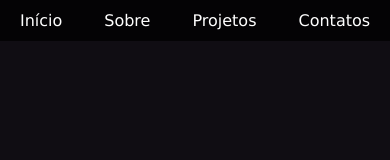
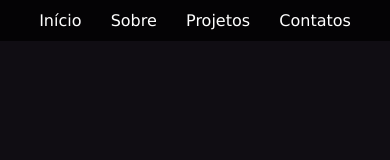
Before and after one commit to mariah-1/Portifolio, a plain HTML site: page Desktop/novoportifolio/index.html in a window 390 px wide. Shown: the top 160 px of the page. Drawn offline with Linux system fonts and the light colour scheme.

Commit message:
responsivo

```diff
--- a/Desktop/novoportifolio/stilo.css
+++ b/Desktop/novoportifolio/stilo.css
@@ -389,7 +389,7 @@ h1 {
         display: flex;
         justify-content: center;
         list-style: none;
-        gap: 2rem;
+        gap: 1.2rem;
         padding: 5px;
         width: 100%;
         overflow-x: hidden;
```
